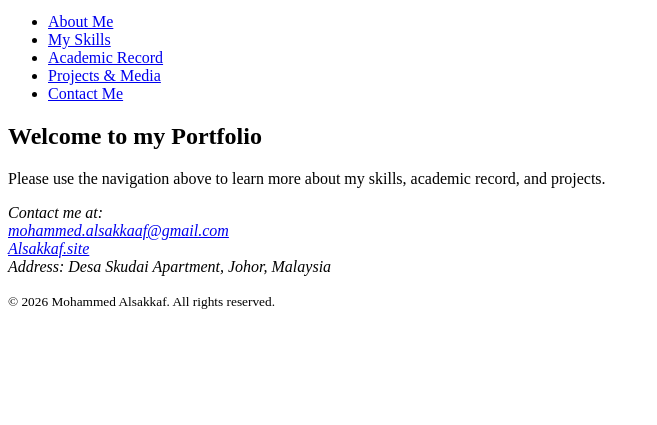
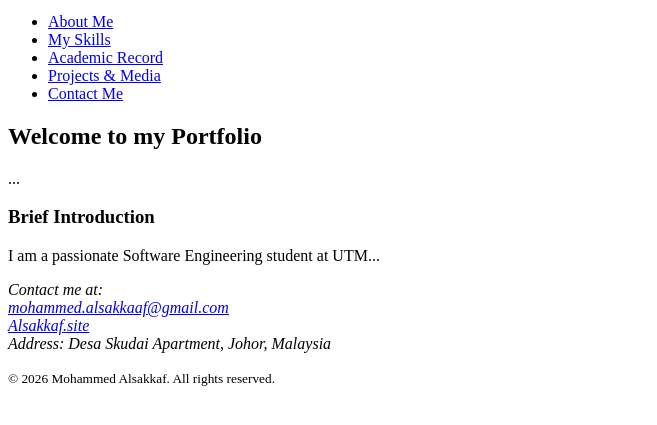
Before and after one commit to Alsakkaf-dev/html-lab-exercise, a plain HTML site: page index.html in a window 1280 px wide. Shown: the part 101-526 px from the top of the page, without its empty margins (0-657 px from the left). Drawn offline with Linux system fonts and the light colour scheme.

Commit message:
add semantic section elements to index.html to meet Task 1 requirements

```diff
--- a/index.html
+++ b/index.html
@@ -33,19 +33,22 @@
 
     <!--/////////////////////////////////////  Main  //////////////////////////////////////-->
     <main>
+        <section id="welcome">
+            <h2>Welcome to my Portfolio</h2>
+            <p>...</p>
+        </section>
 
-        <h2>Welcome to my Portfolio</h2>
-     <p>Please use the navigation above to learn more about my skills, academic record, and projects.</p>
-
-
-
+        <section id="introduction">
+            <h3>Brief Introduction</h3>
+            <p>I am a passionate Software Engineering student at UTM...</p>
+        </section>
     </main>
-<!--/////////////////////////////////////  End of Main  //////////////////////////////////////-->
+    <!--/////////////////////////////////////  End of Main  //////////////////////////////////////-->
 
 
 
 
-<!--/////////////////////////////////////  Footer  //////////////////////////////////////-->
+    <!--/////////////////////////////////////  Footer  //////////////////////////////////////-->
     <footer>
         <address>
             Contact me at:<br>
@@ -63,4 +66,5 @@
 
 </body>
 <!--/////////////////////////////////////  End of Body  //////////////////////////////////////-->
+
 </html>
```
